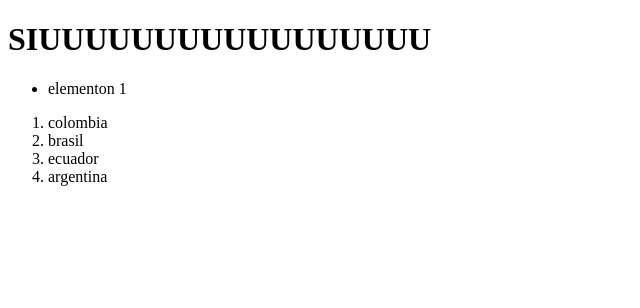
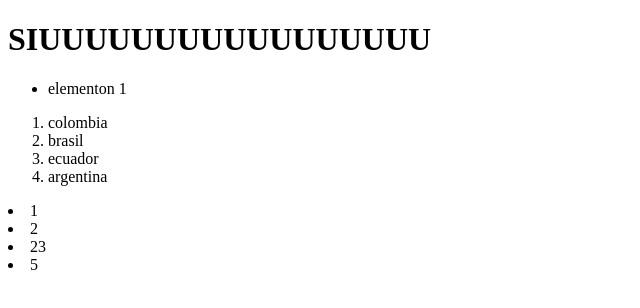
Before and after one commit to Killerdav02/git-branch-conflicto, a plain HTML site: page index.html in a window 1280 px wide. Shown: the whole page, without its empty margins (0-640 px from the left). Drawn offline with Linux system fonts and the light colour scheme.

Commit message:
YO si trabajo paguemen

```diff
--- a/index.html
+++ b/index.html
@@ -16,6 +16,10 @@
         <li>ecuador</li>
         <li>argentina</li>
     </ol>
+    <li>1</li>
+    <li>2</li>
+    <li>23</li>
+    <li>5</li>
 
 </body>
 </html>
```
